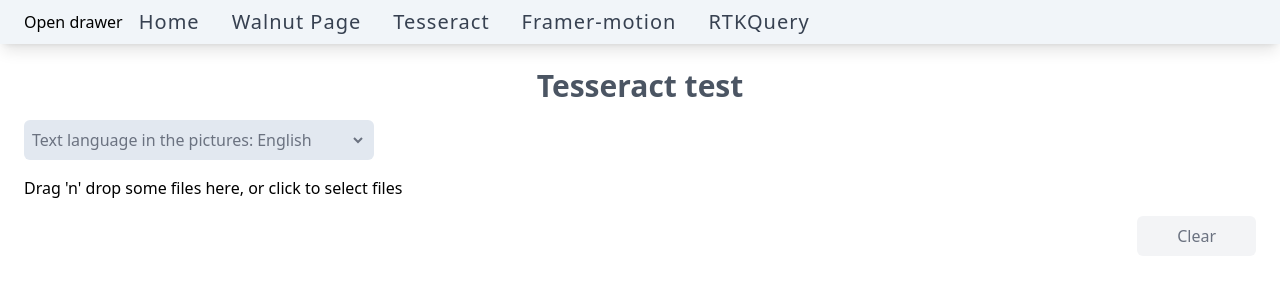
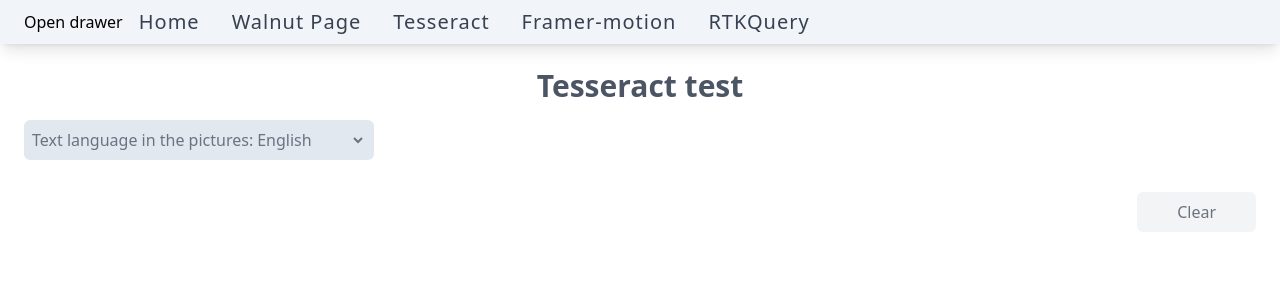
Before and after one commit to iliafilimonov1/portfolio-app, a Next.js app: page /Tesseract in a window 1280 px wide. Shown: the top 300 px of the page. Built offline with nearby package versions, Linux system fonts and the light colour scheme.

Commit message:
fixed dropzone component

```diff
--- a/src/components/ui/Dropzone/Dropzone.tsx
+++ b/src/components/ui/Dropzone/Dropzone.tsx
@@ -1,20 +1,20 @@
-import React, { useCallback } from 'react';
+import React from 'react';
 import { useDropzone } from 'react-dropzone';
 
-const Dropzone: React.FC<{ onDrop: (value: File[]) => void }> = () => {
-  const onDrop = useCallback((acceptedFiles: File[]) => {
-    onDrop(acceptedFiles);
-  }, []);
-  const { getRootProps, getInputProps, isDragActive } = useDropzone({ onDrop });
+const Dropzone: React.FC<{
+  onDrop: (value: File[]) => void;
+  children: React.ReactNode;
+}> = ({ onDrop, children }) => {
+  const { getRootProps, getInputProps } = useDropzone({ onDrop });
 
   return (
-    <div {...getRootProps()}>
+    <div
+      className="bg-cyan-900 h-min"
+      {...getRootProps()}
+    >
       <input {...getInputProps()} />
-      {
-        isDragActive
-          ? <p>Drop the files here ...</p>
-          : <p>Drag 'n' drop some files here, or click to select files</p>
-      }
+      {children}
+
     </div>
   );
 };
```
